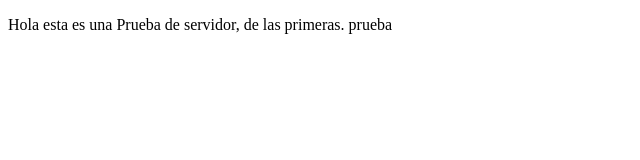
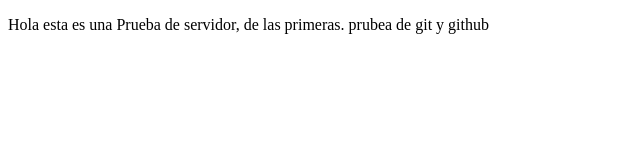
Before and after one commit to memo2688/personalprojects, a plain HTML site: page index.html in a window 1280 px wide. Shown: the whole page, without its empty margins (0-640 px from the left). Drawn offline with Linux system fonts and the light colour scheme.

Commit message:
agregamos prueba github

```diff
--- a/index.html
+++ b/index.html
@@ -8,8 +8,7 @@
 </head>
 <body>
     <p>
-        Hola esta es una Prueba de servidor, de las primeras.
-        prueba
+        Hola esta es una Prueba de servidor, de las primeras. prubea de git y github
     </p>
 </body>
 </html>
```
